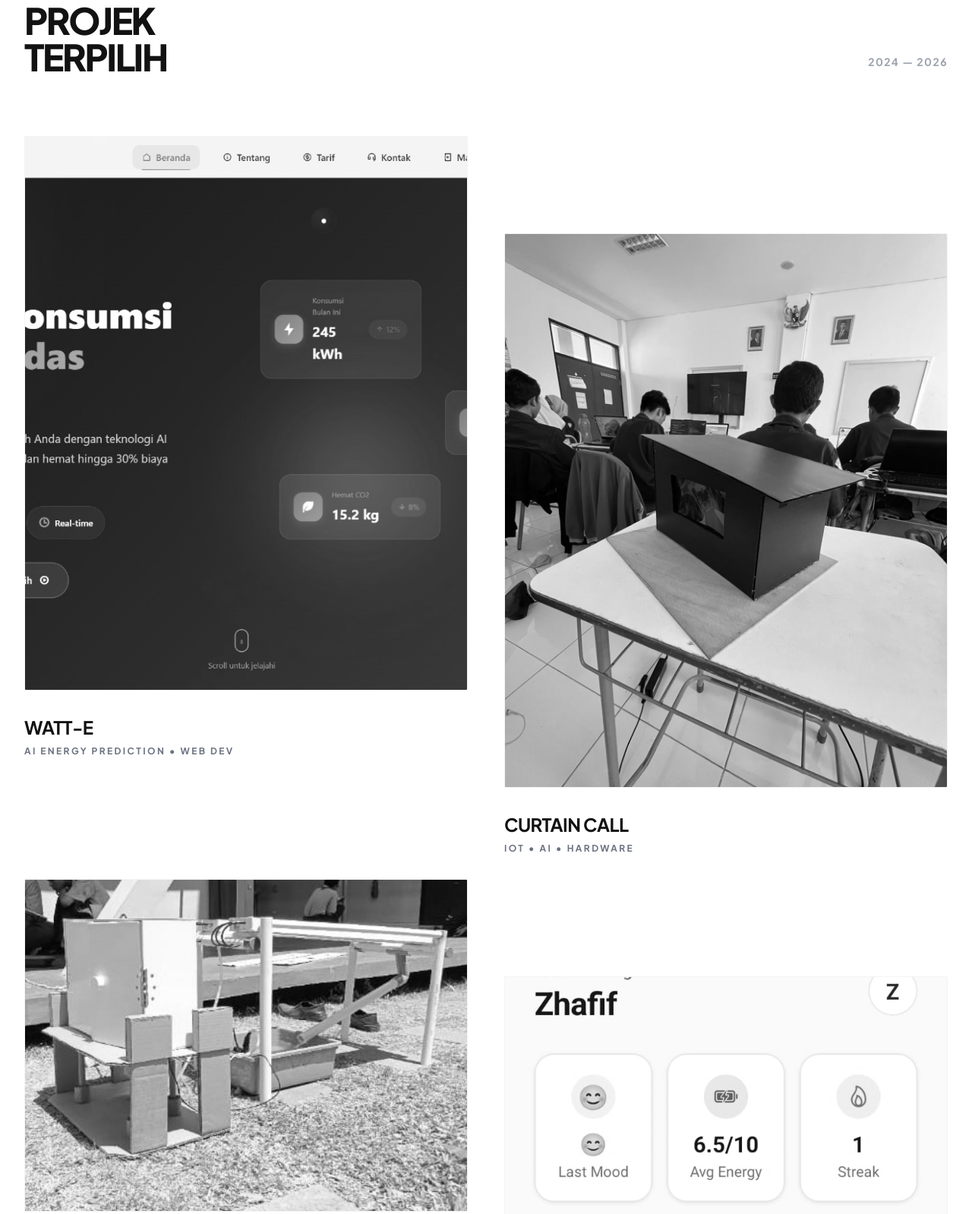
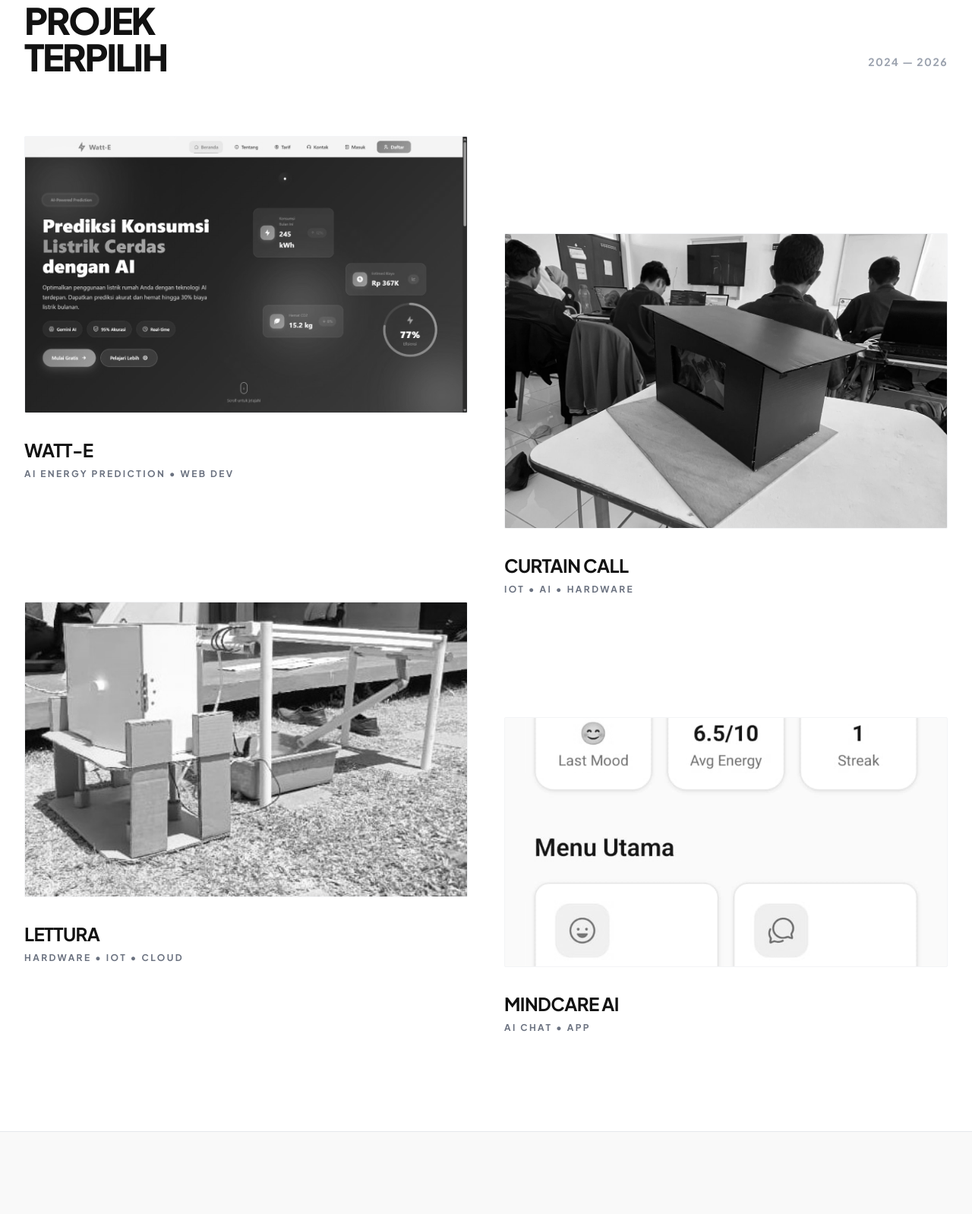
Before and after one commit to Zhaidar26/Web-Portofolio-Zhafif, a plain HTML site: page index.html in a window 1280 px wide. Shown: the part 1313-2911 px from the top of the page at 76% size. Drawn offline with nearby package versions, Linux system fonts and the light colour scheme.

Commit message:
add icon

```diff
--- a/index.html
+++ b/index.html
@@ -5,6 +5,7 @@
     <meta charset="UTF-8">
     <meta name="viewport" content="width=device-width, initial-scale=1.0">
     <title>Zhafif Haidar Ilmi | Portofolio</title>
+    <link rel="icon" type="image/png" sizes="16x16" href="favicon-16x16.png">
     <script src="https://cdn.tailwindcss.com"></script>
     <link href="https://fonts.googleapis.com/css2?family=Plus+Jakarta+Sans:wght@300;400;500;600;700;800&display=swap"
         rel="stylesheet">
@@ -113,7 +114,7 @@
                 <div>
                     <h4 class="font-bold text-xl mb-4 italic">01. IoT Development</h4>
                     <p class="text-gray-500 text-sm leading-relaxed">Implementasi ESP32, integrasi berbagai sensor
-                        (DHT22/Ultrasonic), dan monitoring real-time via Thinger.io atau dashboard kustom.</p>
+                        (DHT22/Ultrasonic), dan monitoring real-time atau dashboard kustom.</p>
                 </div>
                 <div>
                     <h4 class="font-bold text-xl mb-4 italic">02. Web Architecture</h4>
@@ -135,7 +136,7 @@
 
                 <div class="space-y-40">
                     <div class="group project-card cursor-pointer">
-                        <div class="aspect-[4/5] bg-gray-100 overflow-hidden mb-8 rounded-sm border border-gray-100">
+                        <div class="aspect-[16/10] bg-gray-100 overflow-hidden mb-8 rounded-sm border border-gray-100">
                             <img src="watt.jpeg" alt="Projek Watt-E"
                                 class="w-full h-full object-cover grayscale hover:grayscale-0 transition duration-700 ease-in-out">
                         </div>
@@ -152,7 +153,7 @@
                     </div>
 
                     <div class="group project-card cursor-pointer">
-                        <div class="aspect-[4/3] bg-gray-100 overflow-hidden mb-8 rounded-sm border border-gray-100">
+                        <div class="aspect-[3/2] bg-gray-100 overflow-hidden mb-8 rounded-sm border border-gray-100">
                             <img src="lettura.jpeg" alt="Projek IoT Monitor"
                                 class="w-full h-full object-cover grayscale hover:grayscale-0 transition duration-700 ease-in-out">
                         </div>
@@ -166,7 +167,7 @@
 
                 <div class="space-y-40 md:mt-32">
                     <div class="group project-card cursor-pointer">
-                        <div class="aspect-[4/5] bg-gray-100 overflow-hidden mb-8 rounded-sm border border-gray-100">
+                        <div class="aspect-[3/2] bg-gray-100 overflow-hidden mb-8 rounded-sm border border-gray-100">
                             <img src="call.jpeg" alt="Projek BatikLink"
                                 class="w-full h-full object-cover grayscale hover:grayscale-0 transition duration-700 ease-in-out">
                         </div>
@@ -178,7 +179,7 @@
                     </div>
 
                     <div class="group project-card cursor-pointer">
-                        <div class="aspect-[4/5] bg-gray-100 overflow-hidden mb-8 rounded-sm border border-gray-100">
+                        <div class="aspect-[16/9] bg-gray-100 overflow-hidden mb-8 rounded-sm border border-gray-100">
                             <img src="mindcare.jpeg" alt="Projek Data Analisis"
                                 class="w-full h-full object-cover grayscale hover:grayscale-0 transition duration-700 ease-in-out">
                         </div>
@@ -211,7 +212,8 @@
                     <div class="space-y-1">
                         <p class="text-[10px] font-bold text-accent uppercase tracking-[0.2em]">Award / Competition
                         </p>
-                        <h3 class="text-lg font-bold tracking-tight uppercase">Juara 3 FITCOM 3.0 - Universitas Dinamika</h3>
+                        <h3 class="text-lg font-bold tracking-tight uppercase">Juara 3 FITCOM 3.0 - Universitas Dinamika
+                        </h3>
                         <p class="text-gray-400 text-xs">Diterbitkan oleh Universitas Dinamika • 2025</p>
                     </div>
                 </div>
@@ -237,7 +239,8 @@
                     </div>
                     <div class="space-y-1">
                         <p class="text-[10px] font-bold text-accent uppercase tracking-[0.2em]">Course Completion</p>
-                        <h3 class="text-lg font-bold tracking-tight uppercase">Data Analyst Industrial Class Certificate</h3>
+                        <h3 class="text-lg font-bold tracking-tight uppercase">Data Analyst Industrial Class Certificate
+                        </h3>
                         <p class="text-gray-400 text-xs">WPC & BeData • 2025</p>
                     </div>
                 </div>
@@ -264,7 +267,8 @@
                 <div class="flex space-x-8 text-sm font-bold uppercase tracking-widest text-gray-400">
                     <a href="https://www.linkedin.com/in/zhafif-haidar-ilmi/" class="hover:text-white">LinkedIn</a>
                     <a href="https://github.com/Zhaidar26" class="hover:text-white">GitHub</a>
-                    <a href="https://www.instagram.com/zhaidar.png?igsh=bzBpbXF6Z2p5OWgy" class="hover:text-white">Instagram</a>
+                    <a href="https://www.instagram.com/zhaidar.png?igsh=bzBpbXF6Z2p5OWgy"
+                        class="hover:text-white">Instagram</a>
                 </div>
                 <p class="text-gray-600 text-xs tracking-widest uppercase">
                     &copy; 2026 Zhafif Haidar Ilmi — Student & Creator
```
Also changed, not shown: android-chrome-192x192.png (added), android-chrome-512x512.png (added), apple-touch-icon.png (added), favicon-16x16.png (added), favicon-32x32.png (added), favicon.ico (added), site.webmanifest (added).
